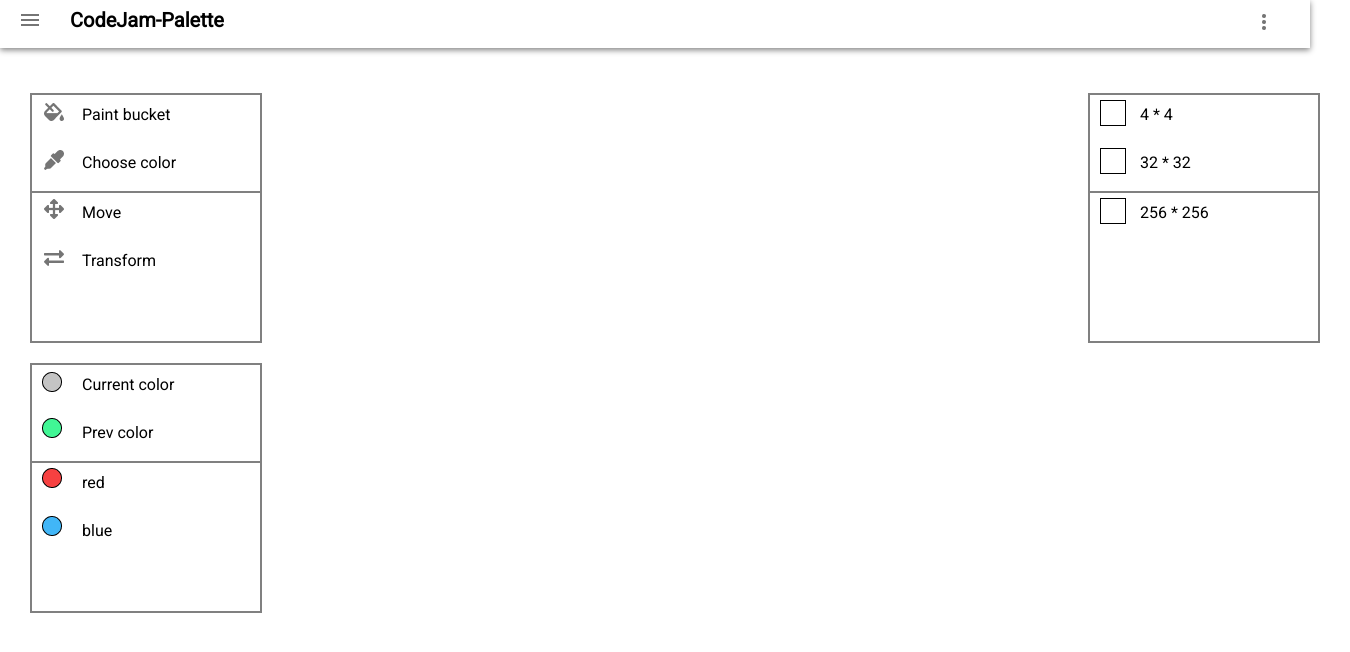
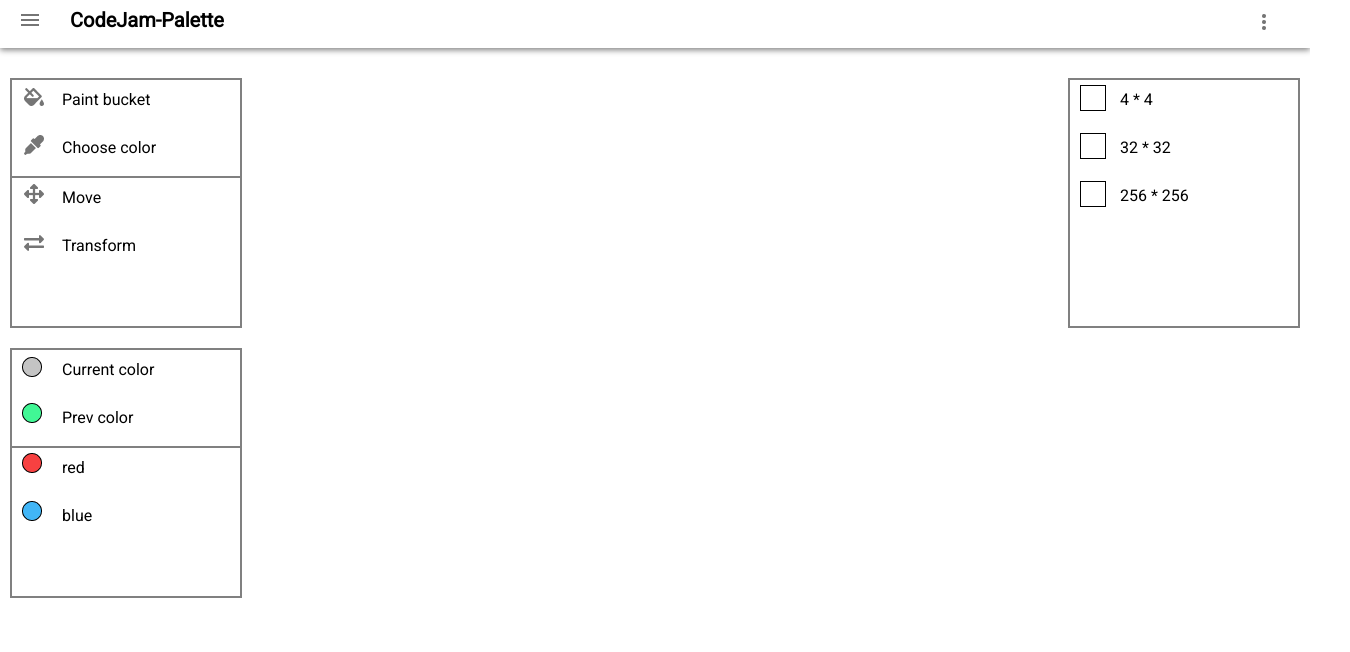
Before and after one commit to Juliya-Potapchuk/codejam-canvas, a plain HTML site: page codejam-canvas/index.html in a window 1280 px wide. Shown: the whole page, 1350 px wide, since content can reach past the window. Drawn offline with Linux system fonts and the light colour scheme; files whose address does not match are found by name.

Commit message:
fix: change style for class main

```diff
--- a/codejam-canvas/index.html
+++ b/codejam-canvas/index.html
@@ -14,7 +14,7 @@
                 <div class="menu"><img class="menu-img" src="./images/menu_icon.png" alt="icon_menu"></div>
             </section>
 
-            <section class="wrapper">
+            <section class="main">
                 <div class="left-panel-wrapper">
                     <div class="tool panel">
                         <ul>
--- a/codejam-canvas/style.css
+++ b/codejam-canvas/style.css
@@ -45,11 +45,11 @@
     top: 10px;
 }
 
-.wrapper {
+.main {
     display: flex;
     justify-content: space-between;
     width: 100%;
-    padding: 45px 30px;
+    padding: 30px 10px;
 }
 
 .panel {
@@ -98,6 +98,6 @@
     border: 1px solid black;
 }
 
-.size ul .panel-item {
+.size.panel ul .panel-item {
     border: none;
 }
```
